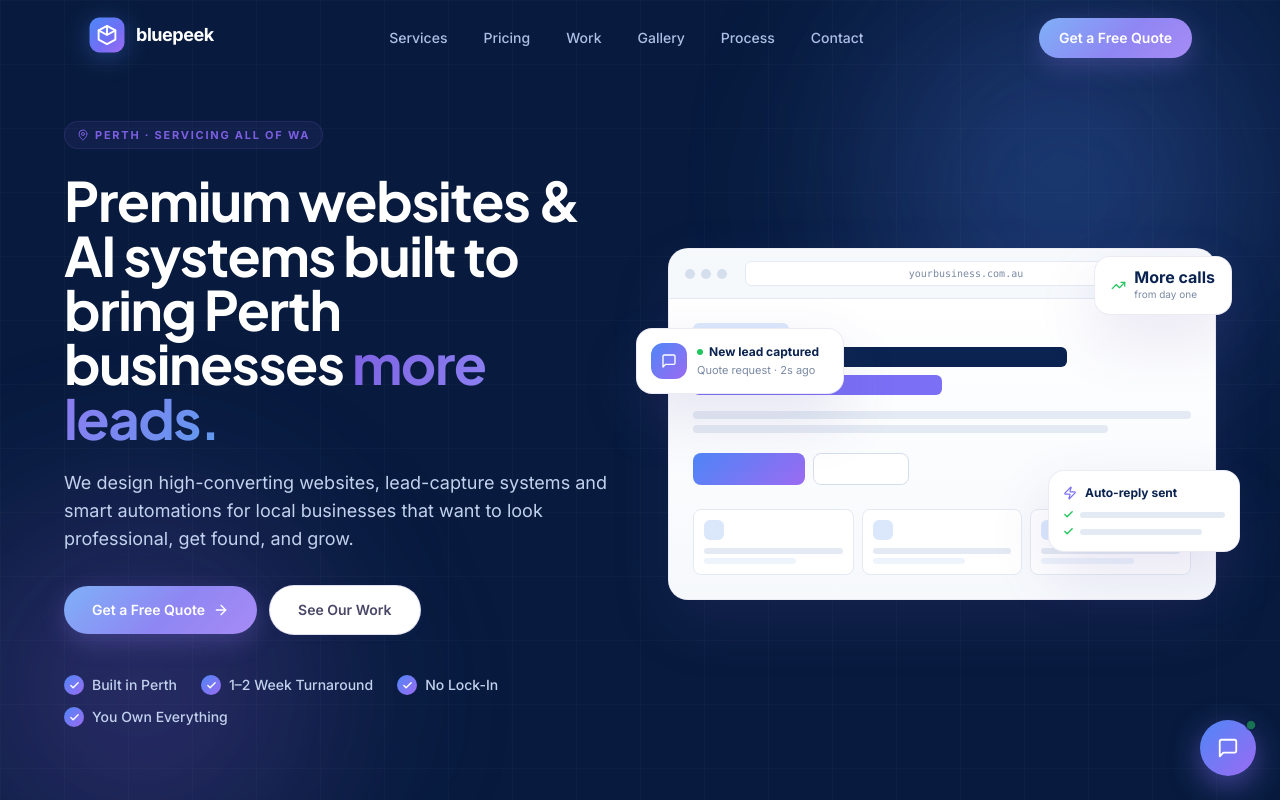
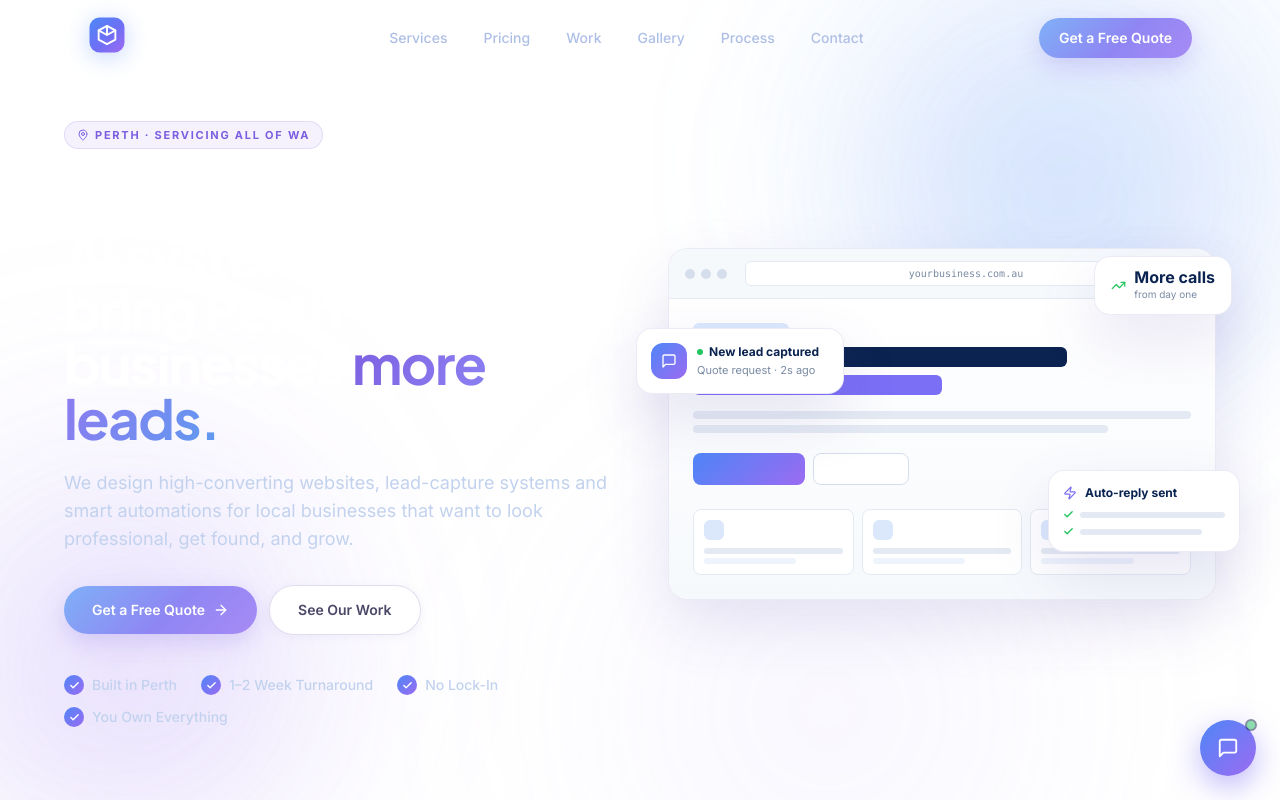
Before and after one commit to zachcolvillez-stack/bluepeek-website, a Next.js app: page / in a window 1280 px wide. Shown: the top 800 px of the page. Built offline with nearby package versions, Linux system fonts and the light colour scheme.

Commit message:
auto-save: SceneBackground.jsx

```diff
--- a/components/SceneBackground.jsx
+++ b/components/SceneBackground.jsx
@@ -1,46 +1,48 @@
 'use client'
 
 /**
- * Premium navy background — deep blue base with subtle brand-gradient
- * glows and a faint grid. Sits behind all content, never blocks clicks.
+ * Light, minimal background — mostly white with soft pastel purple/blue
+ * glows that fade naturally into the page. Sits behind all content.
  */
 export default function SceneBackground() {
   return (
-    <div className="fixed inset-0 z-0 pointer-events-none overflow-hidden" style={{ background: '#081b3e' }}>
-      {/* Faint grid for texture */}
+    <div className="fixed inset-0 z-0 pointer-events-none overflow-hidden" style={{ background: '#ffffff' }}>
+      {/* Soft blue glow — top right */}
       <div
-        className="absolute inset-0"
+        className="absolute"
         style={{
-          backgroundImage:
-            'linear-gradient(rgba(255,255,255,0.03) 1px, transparent 1px), linear-gradient(90deg, rgba(255,255,255,0.03) 1px, transparent 1px)',
-          backgroundSize: '64px 64px',
-          opacity: 0.7,
+          top: '-200px',
+          right: '-140px',
+          width: '720px',
+          height: '720px',
+          background: 'radial-gradient(circle, rgba(125,179,250,0.16) 0%, transparent 66%)',
+          filter: 'blur(70px)',
         }}
       />
 
-      {/* Brand-blue glow — top right */}
+      {/* Pastel purple glow — mid left */}
       <div
         className="absolute"
         style={{
-          top: '-160px',
-          right: '-100px',
-          width: '640px',
-          height: '640px',
-          background: 'radial-gradient(circle, rgba(79,134,247,0.18) 0%, transparent 68%)',
-          filter: 'blur(60px)',
+          top: '38%',
+          left: '-220px',
+          width: '660px',
+          height: '660px',
+          background: 'radial-gradient(circle, rgba(155,135,245,0.14) 0%, transparent 68%)',
+          filter: 'blur(80px)',
         }}
       />
 
-      {/* Brand-purple glow — bottom left */}
+      {/* Faint lavender wash — bottom */}
       <div
         className="absolute"
         style={{
-          bottom: '-200px',
-          left: '-160px',
-          width: '600px',
-          height: '600px',
-          background: 'radial-gradient(circle, rgba(155,107,242,0.14) 0%, transparent 70%)',
-          filter: 'blur(70px)',
+          bottom: '-260px',
+          right: '8%',
+          width: '700px',
+          height: '700px',
+          background: 'radial-gradient(circle, rgba(180,165,250,0.10) 0%, transparent 70%)',
+          filter: 'blur(90px)',
         }}
       />
     </div>
```
